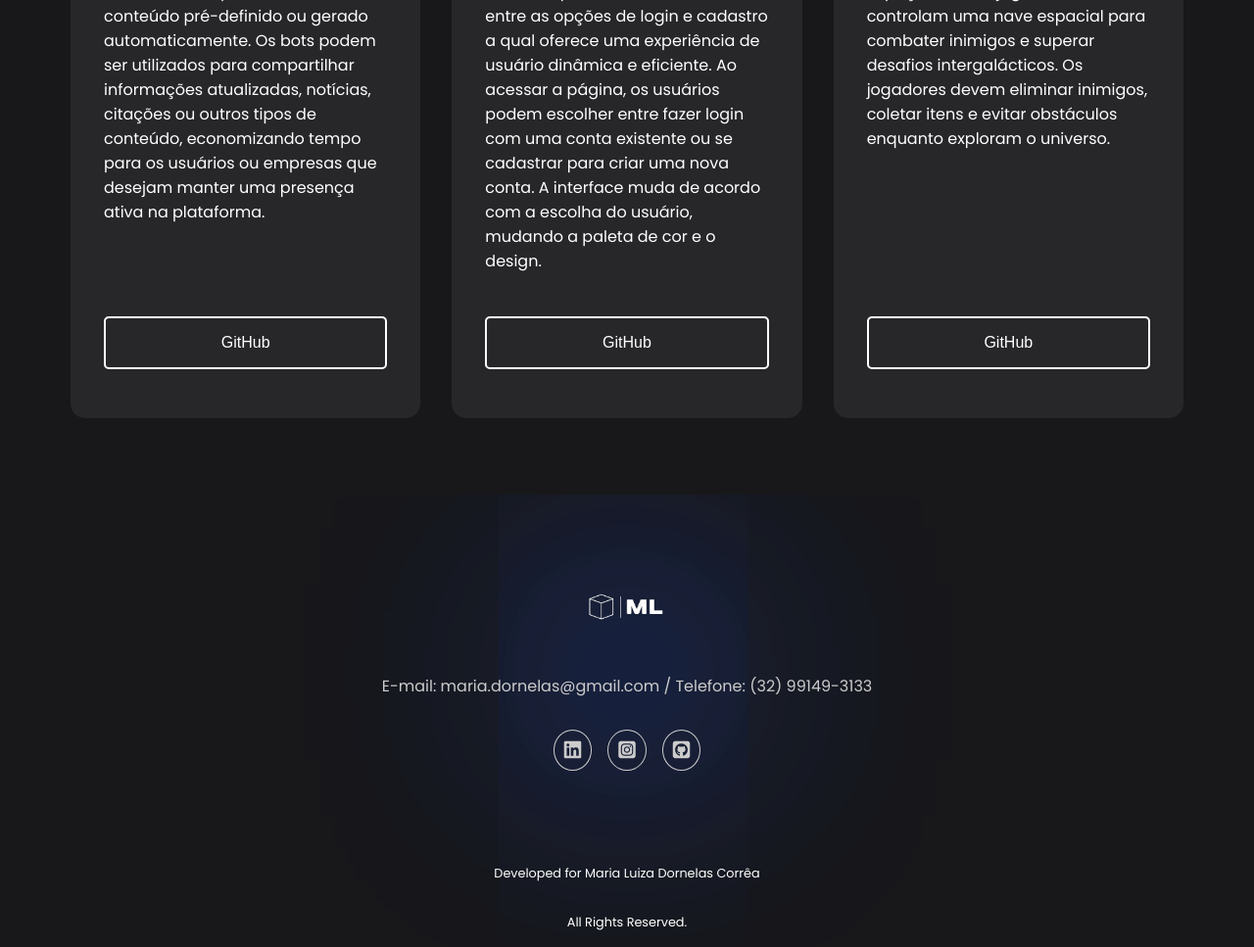
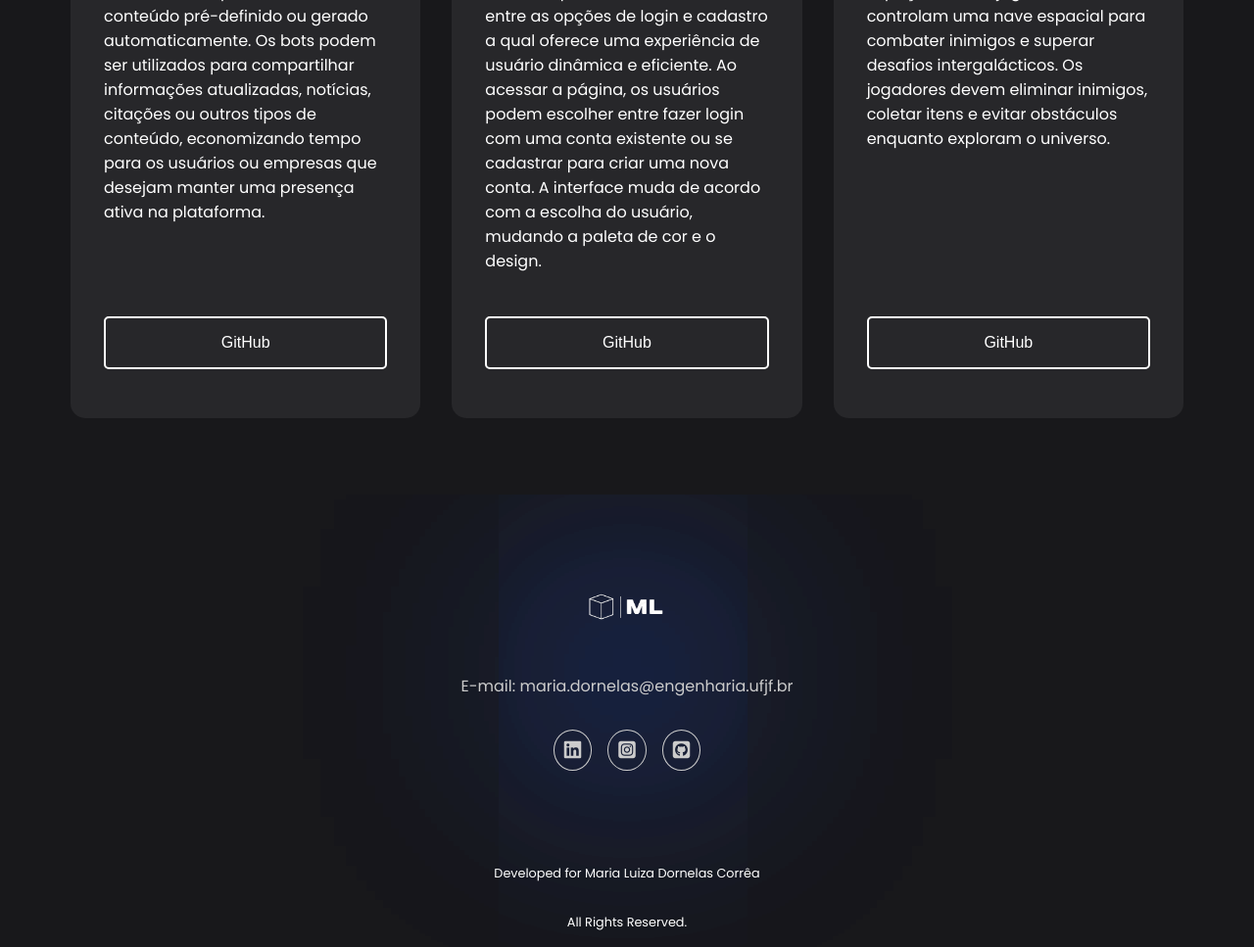
Before and after one commit to mariadornelas/Meu-Portifolio, a plain HTML site: page index.html in a window 1280 px wide. Shown: the part 2036-3003 px from the top of the page at 98% size. Drawn offline with Linux system fonts and the light colour scheme.

Commit message:
atualiza contato

```diff
--- a/index.html
+++ b/index.html
@@ -171,7 +171,7 @@
                 <img src="images/logoML.png">
             </div>
             <p>
-                E-mail: maria.dornelas@gmail.com   /   Telefone: (32) 99149-3133
+                E-mail: maria.dornelas@engenharia.ufjf.br
             </p>
             <div class="socials">
                 <a href="https://br.linkedin.com/in/mariadornelas" target="_blank"><i class="fa-brands fa-linkedin"></i></a>
```
